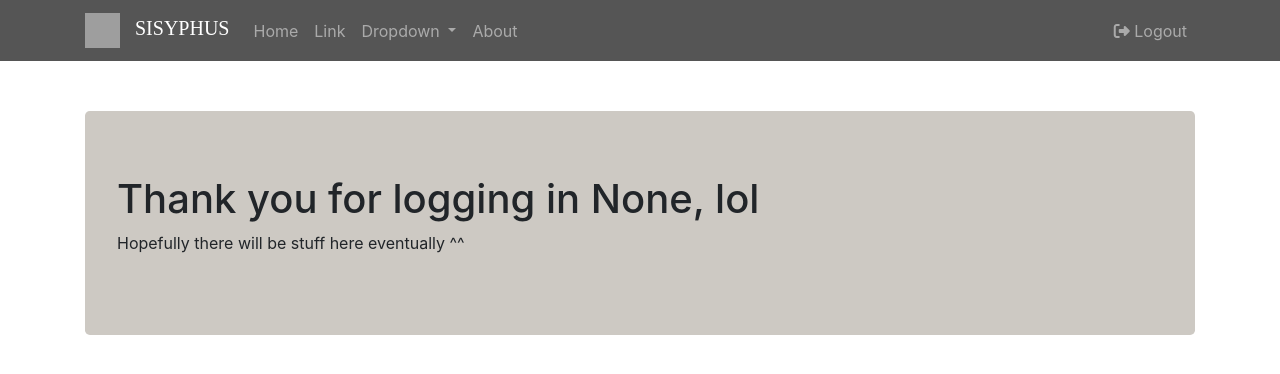
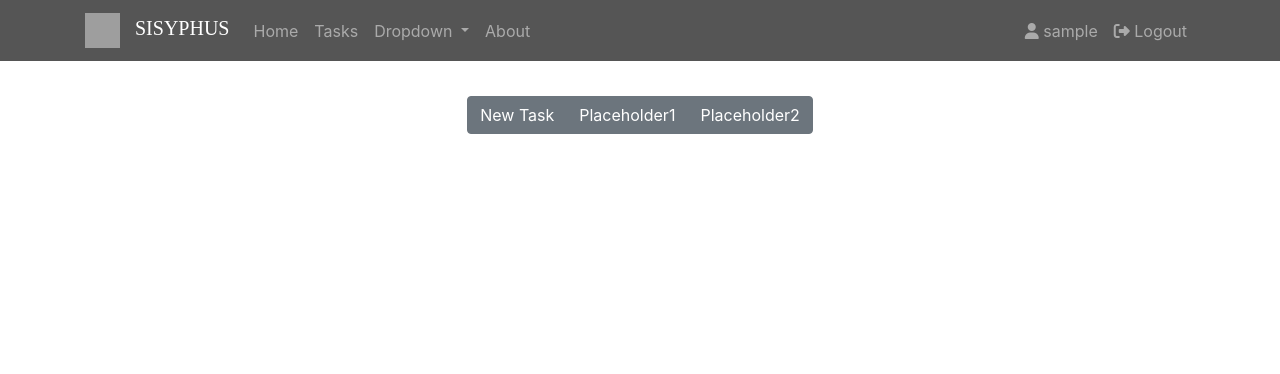
Before and after one commit to Zvmcevap/Sisyphus, a Flask app: page / in a window 1280 px wide. Shown: the top 374 px of the page. Run offline with Flask 2, Linux system fonts and the light colour scheme; the visitor is signed in with stand-in values (Sample User, id 1); data that the repository does not hold is empty; some libraries are stand-ins or nearby versions; grey boxes are pictures that could not be loaded.

Commit message:
working on tasks soonish

```diff
--- a/app.py
+++ b/app.py
@@ -1,4 +1,4 @@
-from flask import Flask, redirect, url_for, render_template, request, jsonify, make_response, session
+from flask import Flask, redirect, url_for, render_template, request, jsonify, make_response, session, flash
 import sqlite3
 from os import path
 import secrets
@@ -33,22 +33,21 @@
     if "user_id" in session:
         user = user_class.User(user_id=session["user_id"])
         user.get_user_by_id()
-        if user.username == "admin":
-            return redirect(url_for("userlist"))
         return render_template('index.html', user=user)
     else:
         return render_template('index.html')
 
 
+@app.route('/tasks')
+def tasks():
+    return render_template('tasks.html')
+
+
 @app.route('/user/<string:name>')
-def logged_home(name):
+def user_profile(name):
     user = user_class.User(user_id=session["user_id"])
     user.get_user_by_id()
-    if user.user_id == 51:
-        return redirect(url_for("userlist"))
-
-    else:
-        return render_template('index.html', user=user)
+    return render_template('userprofile.html', user=user)
 
 
 @app.route('/userlist')
@@ -57,6 +56,7 @@
     return render_template("userlist.html", users=users)
 
 
+# Login, register, logout
 @app.route('/login', methods=['GET', 'POST'])
 def login():
     user = user_class.User()
@@ -68,6 +68,7 @@
         if sha256_crypt.verify(password_candidate, user.password):
             user.get_user_by_id()
             session['user_id'] = user.user_id
+            session['username'] = user.username
             return url_for("home")
         else:
             return 'Invalid user information', 400
--- a/static/css/main.css
+++ b/static/css/main.css
@@ -1,6 +1,6 @@
 .navbar {
   background: #555555;
-  margin-bottom: 50px;
+  margin-bottom: 35px;
 }
 
 .jumbotron,
@@ -16,3 +16,12 @@
 .navbar-img {
   margin-inline-end: 15px;
 }
+
+.card {
+  margin: auto;
+}
+
+#tasknav {
+  background-color: rgba(0, 0, 0, 0);
+  padding: 0px;
+}
--- a/templates/_navbar.html
+++ b/templates/_navbar.html
@@ -28,7 +28,7 @@
           >
         </li>
         <li class="nav-item">
-          <a class="nav-link" href="#">Link</a>
+          <a class="nav-link" href="/tasks">Tasks</a>
         </li>
         <li class="nav-item dropdown">
           <a
@@ -69,6 +69,13 @@
       </ul>
       {% else %}
       <ul class="navbar-nav navbar-right">
+        <li class="nav-item">
+          <a
+            href="{{ url_for('user_profile', name=session['username']) }}"
+            class="nav-link"
+            ><i class="fas fa-user"></i> {{session["username"]}}
+          </a>
+        </li>
         <li class="nav-item">
           <a
             class="nav-link"
--- /dev/null
+++ b/templates/_tasknav.html
@@ -0,0 +1,49 @@
+<nav class="navbar" id="tasknav">
+  <div class="btn-group mx-auto" role="group" aria-label="Basic example">
+    <button
+      type="button"
+      class="btn btn-secondary"
+      data-toggle="modal"
+      data-target="#taskmodal"
+    >
+      New Task
+    </button>
+    <button type="button" class="btn btn-secondary">Placeholder1</button>
+    <button type="button" class="btn btn-secondary">Placeholder2</button>
+  </div>
+</nav>
+<!-- Modal -->
+<div
+  class="modal fade"
+  id="taskmodal"
+  tabindex="-1"
+  role="dialog"
+  aria-labelledby="exampleModalCenterTitle"
+  aria-hidden="true"
+>
+  <div class="modal-dialog modal-dialog-centered" role="document">
+    <div class="modal-content">
+      <div class="modal-header">
+        <h5 class="modal-title" id="exampleModalLongTitle">Modal title</h5>
+        <button
+          type="button"
+          class="close"
+          data-dismiss="modal"
+          aria-label="Close"
+        >
+          <span aria-hidden="true">&times;</span>
+        </button>
+      </div>
+      <div class="modal-body">
+        <input type="date" value="2017-06-01" />
+        <input type="date" value="2017-06-01" />
+      </div>
+      <div class="modal-footer">
+        <button type="button" class="btn btn-secondary" data-dismiss="modal">
+          Close
+        </button>
+        <button type="button" class="btn btn-primary">Save changes</button>
+      </div>
+    </div>
+  </div>
+</div>
--- a/templates/index.html
+++ b/templates/index.html
@@ -16,9 +16,4 @@
 <div class="alert">
   <strong>Please note </strong>this website is still under construction!
 </div>
-{% else %}
-<div class="jumbotron">
-  <h1>Thank you for logging in {{ user.username }}, lol</h1>
-  <p>Hopefully there will be stuff here eventually ^^</p>
-</div>
-{% endif %} {% endblock %}
+{% else %} {% include '_tasknav.html' %} {% endif %} {% endblock %}
```
Also changed, not shown: templates/tasks.html (added, +14 -0 lines), templates/userprofile.html (added, +14 -0 lines).
